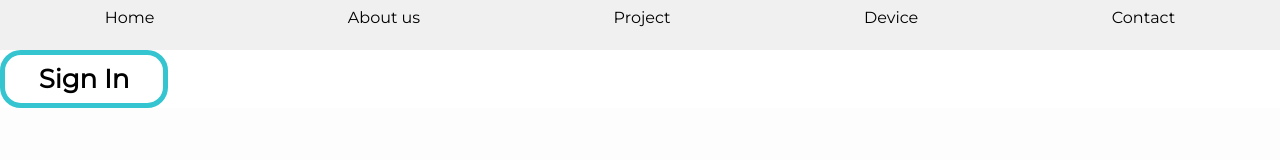
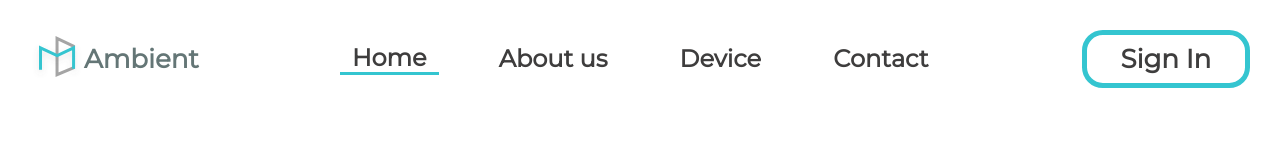
Before and after one commit to AmbientELab-Group/Medbox-landing, a Gatsby site: page / in a window 1280 px wide. Shown: the top 160 px of the page. Built offline with nearby package versions, Linux system fonts and the light colour scheme; Gatsby itself is replaced by a stand-in of ours.

Commit message:
Add header

```diff
--- a/gatsby-config.js
+++ b/gatsby-config.js
@@ -12,6 +12,14 @@ module.exports = {
         ignore: [`**/\.*`], // ignore files starting with a dot
       },
     },
+    {
+      resolve: "gatsby-plugin-react-svg",
+      options: {
+        rule: {
+          include: /assets/, // See below to configure properly
+        },
+      },
+    },
     `gatsby-transformer-json`,
   ],
 };
--- a/package.json
+++ b/package.json
@@ -17,7 +17,9 @@
   "dependencies": {
     "@fontsource/montserrat": "^4.2.2",
     "babel-plugin-styled-components": "^1.12.0",
+    "framer-motion": "^4.0.3",
     "gatsby": "^3.0.1",
+    "gatsby-plugin-react-svg": "^3.0.0",
     "gatsby-plugin-styled-components": "^4.0.0",
     "gatsby-source-filesystem": "^3.1.0",
     "gatsby-transformer-json": "^3.1.0",
--- a/src/components/header.js
+++ b/src/components/header.js
@@ -2,62 +2,53 @@ import React from "react";
 import styled from "styled-components";
 
 import { useTranslation } from "react-i18next";
+import LogoImg from "../assets/logo.svg";
+import OutlineButton from "./outlineButton";
+import NavLinks from "./navLinks";
 
 const HeaderContainer = styled.div`
+  font-size: ${({ theme }) => theme.typography.fontMedium};
   width: 100%;
-  height: 50px;
-  padding: 8px;
-  background: #f0f0f0;
-  position: fixed;
+  padding: 1.25em;
   top: 0;
   left: 0;
-  z-index: 10;
   display: flex;
-  justify-content: space-around;
+  justify-content: space-between;
+  align-items: center;
+  ul,
   a {
-    text-decoration: none;
-    color: black;
+    display: none;
+  }
+
+  @media (min-width: ${({ theme }) => theme.breakpoints.lg}) {
+    ul,
+    a {
+      display: flex;
+    }
   }
 `;
 
-const links = [
-  {
-    translation: "home",
-    href: "#home",
-    isActive: false,
-  },
-  {
-    translation: "aboutUs",
-    href: "#aboutUs",
-    isActive: false,
-  },
-  {
-    translation: "project",
-    href: "#project",
-    isActive: false,
-  },
-  {
-    translation: "device",
-    href: "#device",
-    isActive: false,
-  },
-  {
-    translation: "contact",
-    href: "#contact",
-    isActive: false,
-  },
-];
+const Logo = styled.div`
+  display: flex;
+  align-items: center;
+  span {
+    font-size: ${({ theme }) => theme.typography.fontLarge};
+    font-weight: bold;
+    color: ${({ theme }) => theme.colors.fontSecondary};
+  }
+`;
 
 const Header = () => {
   const { t } = useTranslation();
 
   return (
     <HeaderContainer>
-      {links.map((link, i) => (
-        <a href={link.href} key={i}>
-          {t(`links.${link.translation}`)}
-        </a>
-      ))}
+      <Logo>
+        <LogoImg />
+        <span>Ambient</span>
+      </Logo>
+      <NavLinks></NavLinks>
+      <OutlineButton>{t("signIn")}</OutlineButton>
     </HeaderContainer>
   );
 };
--- /dev/null
+++ b/src/components/navLinks.js
@@ -0,0 +1,95 @@
+import { AnimateSharedLayout, motion } from "framer-motion";
+import React from "react";
+import styled from "styled-components";
+import { useState } from "react";
+import { useTranslation } from "react-i18next";
+
+const links = [
+  {
+    translation: "home",
+    href: "#home",
+  },
+  {
+    translation: "aboutUs",
+    href: "#aboutUs",
+  },
+  //   {
+  //     translation: "project",
+  //     href: "#project",
+  //   },
+  {
+    translation: "device",
+    href: "#device",
+  },
+  {
+    translation: "contact",
+    href: "#contact",
+  },
+];
+
+const LinksContainer = styled.ul`
+  display: flex;
+  flex-basis: 50%;
+  justify-content: space-between;
+  align-items: center;
+  list-style: none;
+`;
+
+const NavLinkItem = styled.li`
+  display: flex;
+  flex-direction: column;
+  padding: 0 0.2em;
+  a {
+    text-decoration: none;
+    color: ${({ theme }) => theme.colors.fontPrimary};
+    height: fit-content;
+    margin: 0 0.5em;
+    font-weight: 900;
+  }
+  span {
+    height: 3px;
+    width: 100%;
+    background: ${({ theme }) => theme.colors.accent};
+  }
+`;
+
+const NavLinks = () => {
+  const { t } = useTranslation();
+  const [selectedLink, setSelectedLink] = useState(links[0]);
+
+  return (
+    <AnimateSharedLayout>
+      <LinksContainer>
+        {links.map((link, i) => (
+          <NavLink
+            isActive={selectedLink === link}
+            href={link.href}
+            key={i}
+            onClick={() => setSelectedLink(link)}
+          >
+            {t(`links.${link.translation}`)}
+          </NavLink>
+        ))}
+      </LinksContainer>
+    </AnimateSharedLayout>
+  );
+};
+
+const NavLink = ({ href, isActive, onClick, children }) => {
+  return (
+    <NavLinkItem onClick={onClick}>
+      <a href={href}>{children}</a>
+      {isActive && (
+        <motion.span layoutId="underline" initial={false} transition={spring} />
+      )}
+    </NavLinkItem>
+  );
+};
+
+export default NavLinks;
+
+const spring = {
+  type: "spring",
+  stiffness: 500,
+  damping: 30,
+};
--- a/src/components/outlineButton.js
+++ b/src/components/outlineButton.js
@@ -3,12 +3,15 @@ import React from "react";
 import styled from "styled-components";
 
 const Wrapper = styled.a`
-  border: solid ${({ theme }) => theme.colors.accent} ${(props) => props.thick ? props.theme.borders.regular : props.theme.borders.small};
+  border: solid ${({ theme }) => theme.colors.accent}
+    ${(props) =>
+      props.thick ? props.theme.borders.regular : props.theme.borders.small};
   font-size: ${({ theme }) => theme.typography.fontLarge};
   border-radius: 0.8em;
   width: fit-content;
   padding: 0.3em 1.3em;
   font-weight: bold;
+  color: ${({ theme }) => theme.colors.fontPrimary};
   cursor: pointer;
   transition: ease-in-out 0.3s;
 
@@ -21,7 +24,11 @@ const Wrapper = styled.a`
 `;
 
 const OutlineButton = ({ children, clickHandler, thick }) => {
-  return <Wrapper onClick={clickHandler} thick>{children}</Wrapper>;
+  return (
+    <Wrapper onClick={clickHandler} thick>
+      {children}
+    </Wrapper>
+  );
 };
 
 export default OutlineButton;
--- a/src/locales/en/translations.json
+++ b/src/locales/en/translations.json
@@ -5,5 +5,6 @@
     "project": "Project",
     "device": "Device",
     "contact": "Contact"
-  }
+  },
+  "signIn": "Sign In"
 }
--- a/src/locales/pl/translations.json
+++ b/src/locales/pl/translations.json
@@ -5,5 +5,6 @@
     "project": "Projekt",
     "device": "Urządzenie",
     "contact": "Kontakt"
-  }
+  },
+  "signIn": "Zaloguj się"
 }
--- a/src/pages/index.js
+++ b/src/pages/index.js
@@ -1,8 +1,5 @@
 import React, { useEffect } from "react";
 import Layout from "../components/layout";
-
-import OutlineButton from "../components/outlineButton";
-
 import AboutSection from "../sections/about";
 import HomeSection from "../sections/home";
 import ProjectSection from "../sections/project";
@@ -15,11 +12,10 @@ const IndexPage = () => {
   useEffect(() => {
     const detectedLanguage = navigator.language;
     i18n.changeLanguage(detectedLanguage);
-  }, []);
+  }, [i18n]);
 
   return (
     <Layout t={t} i18n={i18n}>
-      <OutlineButton>Sign In</OutlineButton>
       <HomeSection id="home" />
       <AboutSection id="about" />
       <ProjectSection id="project" />
--- a/src/styles/theme.js
+++ b/src/styles/theme.js
@@ -5,7 +5,7 @@ const Theme = {
     accentLight: "#93f0f7",
     fontPrimary: "#3e3d3d",
     fontSecondary: "#647676",
-    white: "#fff"
+    white: "#fff",
   },
   typography: {
     fontExtraLarge: "4rem", // 64px Large Title           22px
@@ -18,6 +18,11 @@ const Theme = {
     small: "3px",
     regular: "5px",
   },
+  breakpoints: {
+    sm: "320px",
+    md: "768px",
+    lg: "1024px",
+  },
 };
 
 export default Theme;
```
Also changed, not shown: src/assets/logo.svg (added), 1 other file.
